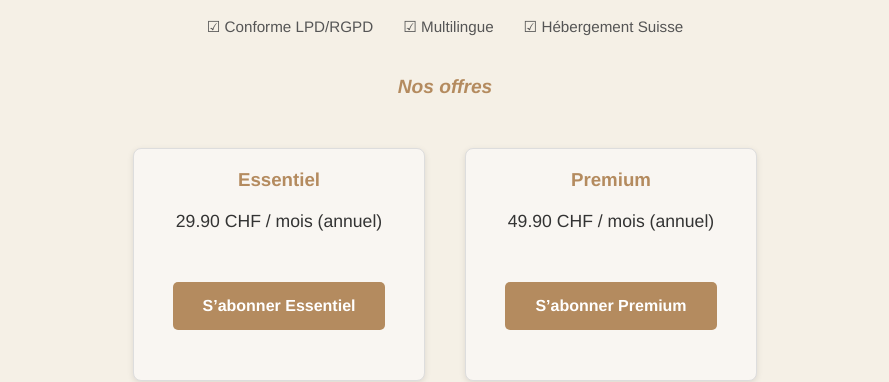
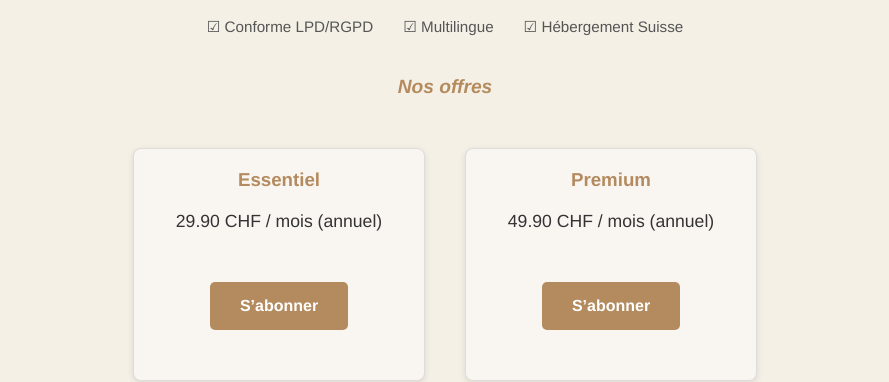
Before and after one commit to pachecn-beep/clienziaa, a plain HTML site: page index.html in a window 1280 px wide. Shown: the part 586-968 px from the top of the page, without its empty margins (195-1084 px from the left). Drawn offline with Linux system fonts and the light colour scheme.

Commit message:
Update index.html

```diff
--- a/index.html
+++ b/index.html
@@ -131,12 +131,12 @@
       <div class="plan">
         <h3>Essentiel</h3>
         <p>29.90 CHF / mois (annuel)</p>
-        <a href="https://checkout.stripe.com/c/pay/cs_test_ESSENTIEL" class="cta">S’abonner Essentiel</a>
+        <a href="https://checkout.stripe.com/c/pay/cs_test_ESSENTIEL" class="cta">S’abonner</a>
       </div>
       <div class="plan">
         <h3>Premium</h3>
         <p>49.90 CHF / mois (annuel)</p>
-        <a href="https://checkout.stripe.com/c/pay/cs_test_PREMIUM" class="cta">S’abonner Premium</a>
+        <a href="https://checkout.stripe.com/c/pay/cs_test_PREMIUM" class="cta">S’abonner</a>
       </div>
     </div>
   </section>
```
